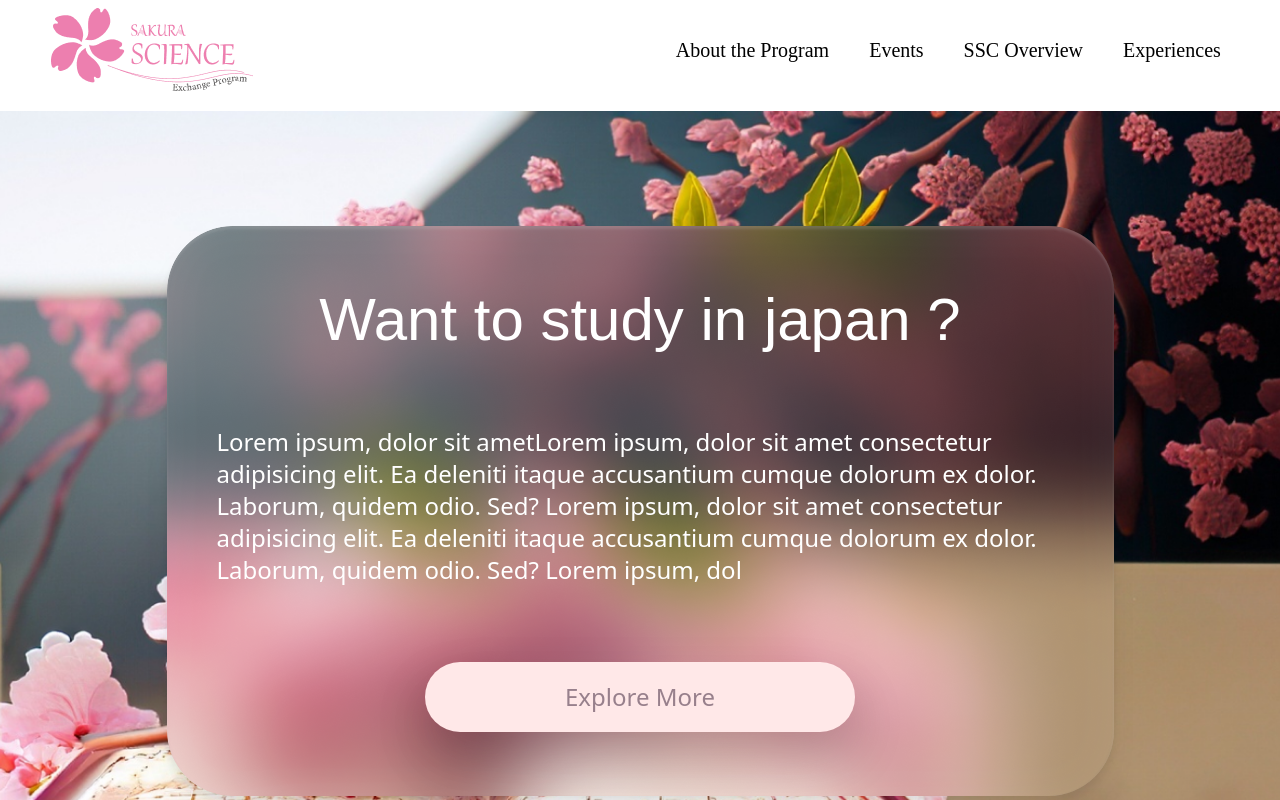
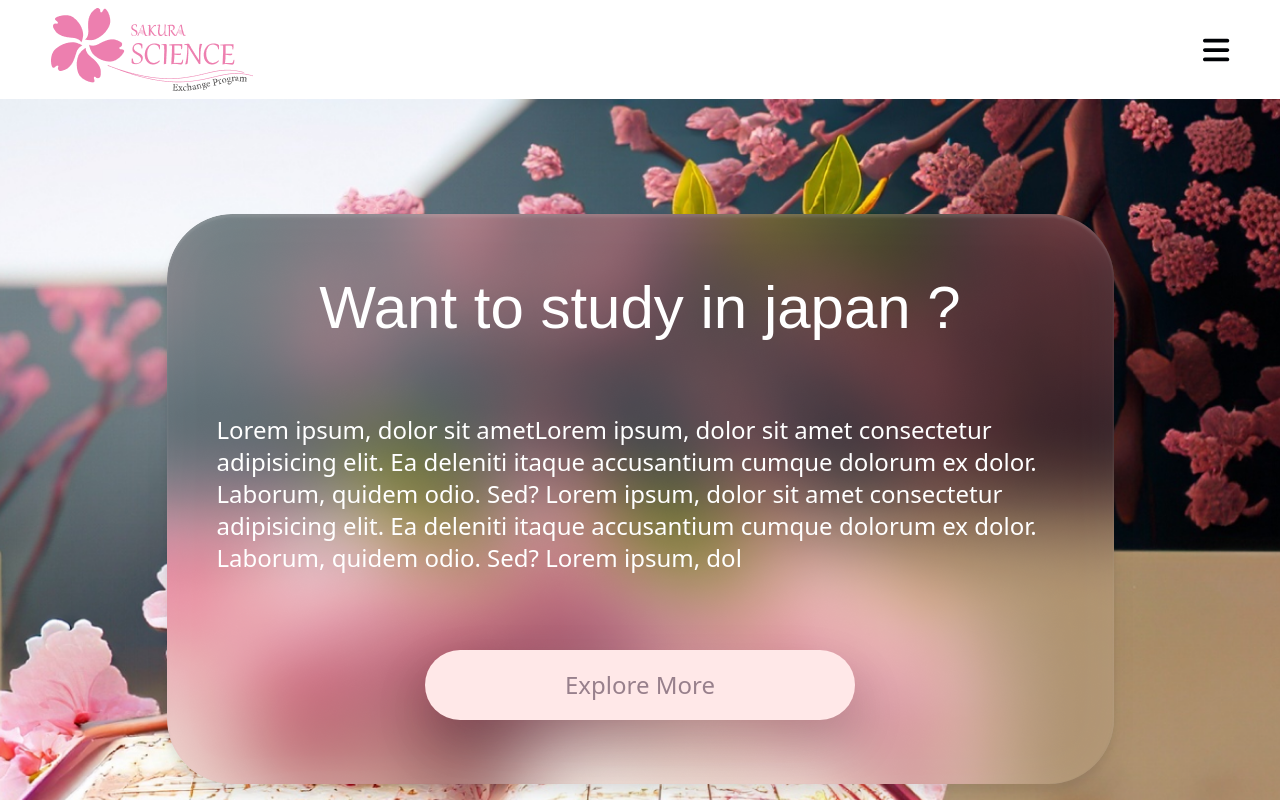
Before and after one commit to NANDINI-star/Sakura, a React (Create React App) app: page / in a window 1280 px wide. Shown: the top 800 px of the page. Built offline with nearby package versions, Linux system fonts and the light colour scheme.

Commit message:
minor changes

```diff
--- a/src/Components/Hero.js
+++ b/src/Components/Hero.js
@@ -3,7 +3,7 @@ import React from 'react';
 
 const Hero = () => {
   return (
-    <section className="flex justify-center items-center my-3"
+    <section className="flex justify-center items-center"
     style={{
       backgroundImage: `url('/assets/Firefly Sakura education Indian school 69810.png')`,
       backgroundSize: 'cover',
--- a/src/Components/Navbar.js
+++ b/src/Components/Navbar.js
@@ -28,7 +28,7 @@ const Navbar = () => {
           <img src='/assets/Group.png' className='h-full min-w-[201px]' alt="Logo" />
         </div>
         <div>
-          <ul className='bg-white w-full py-4 px-2 text-center flex gap-10 hidden md:flex text-xl'>
+          <ul className='bg-white w-full py-4 px-2 text-center flex gap-10 hidden 1xl:flex text-xl'>
             {navItems.map((item, index) => (
               <li key={index}>
                 <button
@@ -47,24 +47,24 @@ const Navbar = () => {
         <FontAwesomeIcon
           onClick={() => setToggle(!toggle)}
           icon={iconName}
-          className='text-3xl cursor-pointer md:hidden'
+          className='text-3xl cursor-pointer 1xl:hidden'
           style={{ color: '#000205' }}
         />
       </nav>
       {/* Nav Items */}
-      <div className={`md:hidden ${toggle ? 'block' : 'hidden'}`}>
+      <div className={`1xl:hidden ${toggle ? 'block' : 'hidden'}`}>
         <ul className='bg-white w-full py-4 px-2 text-center'>
           {/* Mobile navigation items */}
           {navItems.map((item, index) => (
-            <li key={index} >
-              <button
+            <li className='hover:bg-gray-200' key={index} >
+              <h2
                 className={`block py-2 cursor-pointer ${
                   selectedNavItem === index ? 'text-[#BC005A]' : 'hover:text-gray-500'
                 }`}
                 onClick={() => handleNavItemSelect(index)}
               >
                 {item.label}
-              </button>
+              </h2>
             </li>
           ))}
           {/* Additional mobile navigation items */}
--- a/tailwind.config.js
+++ b/tailwind.config.js
@@ -15,6 +15,9 @@ module.exports = {
       'xl': '1280px',
       // => @media (min-width: 1280px) { ... }
 
+      '1xl': '1400px',
+      // => @media (min-width: 1280px) { ... }
+
       '2xl': '1536px',
       // => @media (min-width: 1536px) { ... }
     },
```
Also changed, not shown: 1 other file (tests, documents, lock files or other folders).
